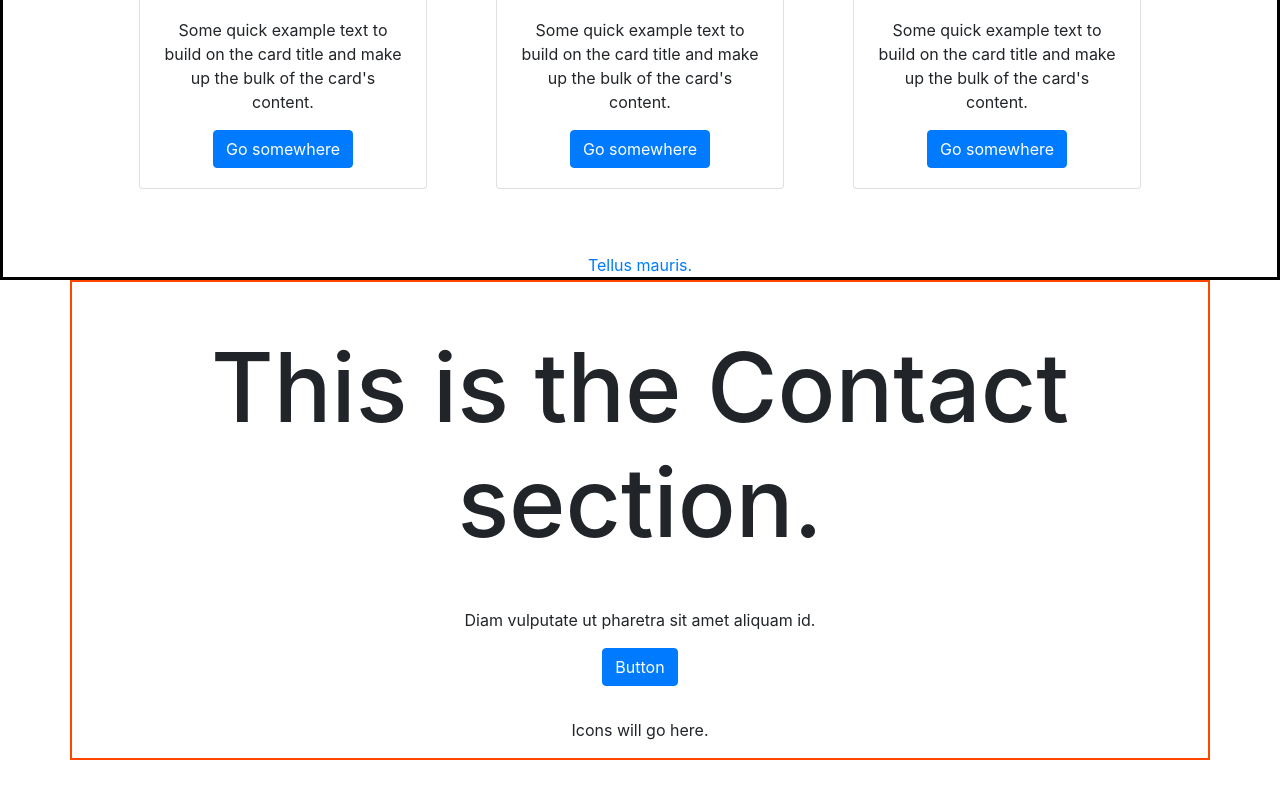
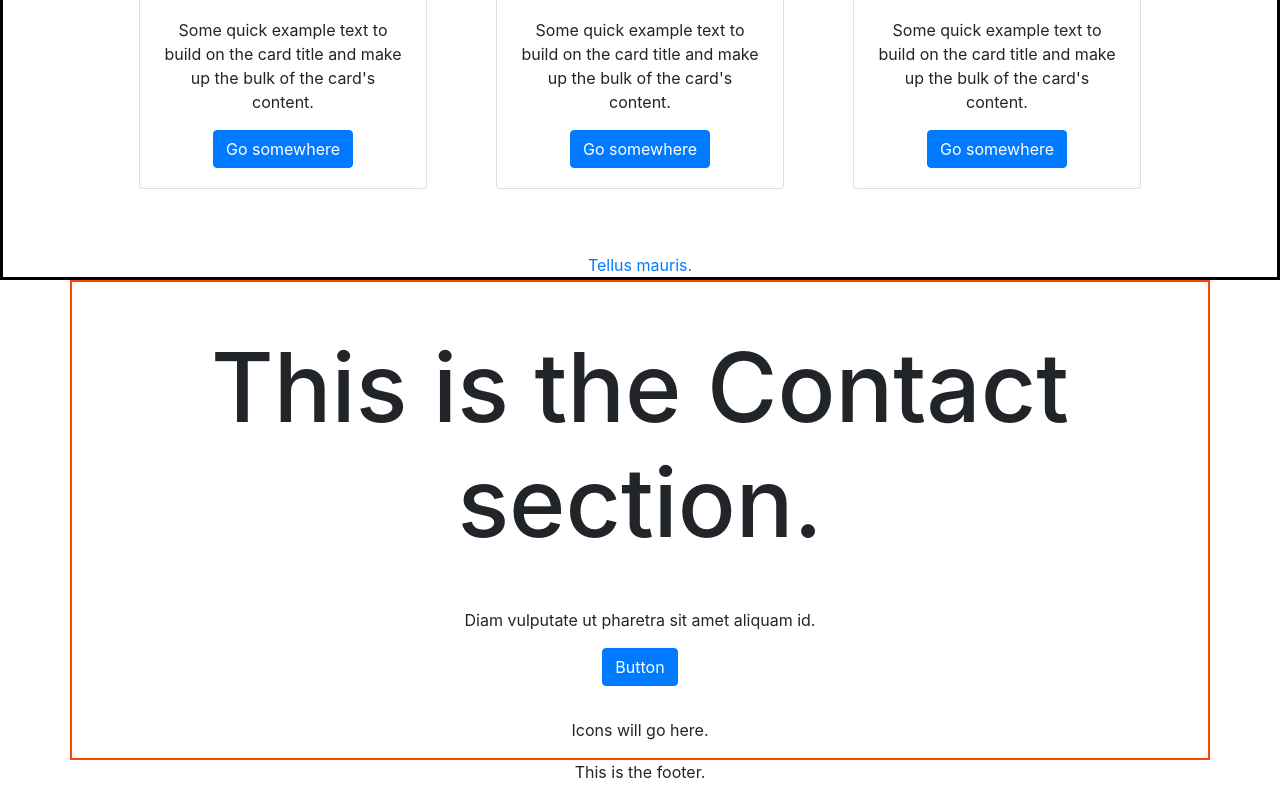
Before and after one commit to Guillermo-Martin/gcm-portfolio, a React (Create React App) app: page / in a window 1280 px wide. Shown: the part 2378-3178 px from the top of the page. Before the commit the page ends 3138 px from the top, so only its background shows below. Built offline with nearby package versions, Linux system fonts and the light colour scheme.

Commit message:
Create Footer component

```diff
--- a/src/App.js
+++ b/src/App.js
@@ -3,6 +3,7 @@ import HeroImage from './components/HeroImage';
 import About from './components/About';
 import Projects from './components/Projects';
 import Contact from './components/Contact';
+import Footer from './components/Footer';
 import './App.css';
 
 function App() {
@@ -12,6 +13,7 @@ function App() {
       <About />
       <Projects />
       <Contact />
+      <Footer />
     </div>
   );
 }
--- a/src/assets/styles/styles.css
+++ b/src/assets/styles/styles.css
@@ -49,7 +49,7 @@
 
 .About-row {
   height: 100%;
-  /* border: 2px solid red; */
+  border: 2px solid red;
 }
 
 .About-col-img {
--- /dev/null
+++ b/src/components/Footer.js
@@ -0,0 +1,11 @@
+import React from 'react';
+
+function Footer() {
+  return(
+    <div>
+      <p>This is the footer.</p>
+    </div>
+  )
+}
+
+export default Footer;
```
